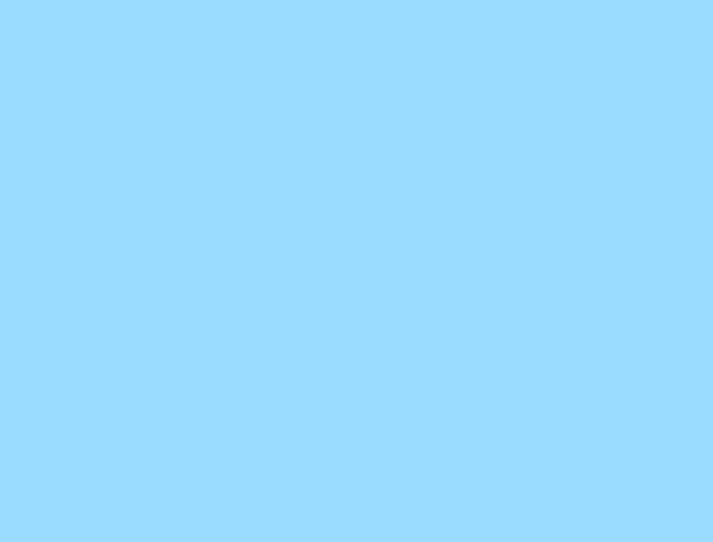
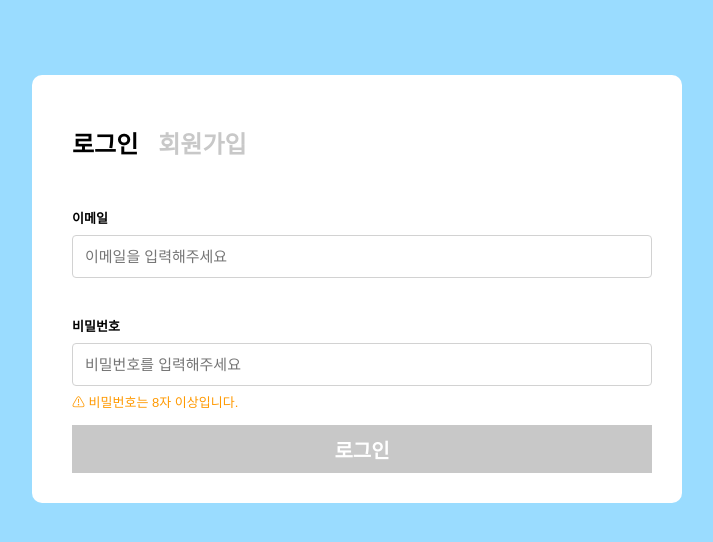
Before and after one commit to ono212/wanted-pre-onboarding-frontend, a React (Create React App) app: page / in a window 1280 px wide. Shown: the top 542 px of the page, without its empty margins (283-996 px from the left). Built offline with nearby package versions, Linux system fonts and the light colour scheme.

Commit message:
Feat: 로그인/회원가입 페이지 UI 및 유효성 검사 구현

```diff
--- a/src/App.tsx
+++ b/src/App.tsx
@@ -1,9 +1,16 @@
 import GlobalStyles from "./assets/globalStyles";
+import { BrowserRouter, Routes, Route } from "react-router-dom";
+import SignInUpPage from "pages/SignInUpPage";
 
 function App() {
   return (
     <>
       <GlobalStyles />
+      <BrowserRouter>
+        <Routes>
+          <Route path="/" element={<SignInUpPage />}></Route>
+        </Routes>
+      </BrowserRouter>
     </>
   );
 }
--- /dev/null
+++ b/src/components/SignInUp/SignInUp.tsx
@@ -0,0 +1,86 @@
+import { useEffect, useState } from "react";
+import {
+  Form,
+  ButtonContainer,
+  FormTypeButton,
+  Label,
+  Input,
+  Text,
+  Button,
+} from "./styles";
+
+const SignInUp = () => {
+  const [formType, setFormType] = useState("로그인");
+  const [values, setValues] = useState({
+    email: "",
+    password: "",
+  });
+  const [disable, setDisable] = useState(true);
+
+  useEffect(() => {
+    setDisable(!(values.email.includes("@") && values.password.length >= 8));
+  }, [values]);
+
+  const handleChange = (e: React.ChangeEvent<HTMLInputElement>) => {
+    setValues({
+      ...values,
+      [e.target.name]: e.target.value,
+    });
+  };
+
+  return (
+    <Form>
+      <ButtonContainer>
+        <FormTypeButton
+          isActive={formType === "로그인"}
+          onClick={(e) => {
+            e.preventDefault();
+            setFormType("로그인");
+          }}
+        >
+          로그인
+        </FormTypeButton>
+        <FormTypeButton
+          isActive={formType === "회원가입"}
+          onClick={(e) => {
+            e.preventDefault();
+            setFormType("회원가입");
+          }}
+        >
+          회원가입
+        </FormTypeButton>
+      </ButtonContainer>
+      <Label htmlFor="email">이메일</Label>
+      <Input
+        name="email"
+        placeholder="이메일을 입력해주세요"
+        type="email"
+        value={values.email}
+        onChange={handleChange}
+        required
+      />
+      <Label htmlFor="password">비밀번호</Label>
+      <Input
+        name="password"
+        placeholder="비밀번호를 입력해주세요"
+        type="password"
+        value={values.password}
+        onChange={handleChange}
+        minLength={8}
+        required
+      />
+      <Text>⚠ 비밀번호는 8자 이상입니다.</Text>
+      <Button
+        disabled={disable}
+        onClick={(e) => {
+          e.preventDefault();
+          // TODO: api 연동
+        }}
+      >
+        {formType}
+      </Button>
+    </Form>
+  );
+};
+
+export default SignInUp;
--- /dev/null
+++ b/src/components/SignInUp/styles.ts
@@ -0,0 +1,69 @@
+import styled from "styled-components";
+
+export const Container = styled.div``;
+export const Form = styled.form`
+  display: flex;
+  flex-direction: column;
+  max-width: 650px;
+  border-radius: 10px;
+  margin: 0 auto;
+  margin-top: 75px;
+  padding: 40px 30px 30px 40px;
+  background-color: white;
+`;
+
+export const Label = styled.label`
+  font-size: 13px;
+  font-weight: 700;
+  margin-top: 32px;
+  margin-bottom: 10px;
+`;
+
+export const Input = styled.input`
+  border: 1px solid #d2d2d2;
+  border-radius: 0.25rem;
+  font-size: 15px;
+  padding: 12px;
+  margin-bottom: 10px;
+`;
+
+export const Button = styled.button`
+  margin-top: 1rem;
+  padding-top: 0.6rem;
+  padding-bottom: 0.6rem;
+  color: white;
+  text-align: center;
+  font-size: 1.25rem;
+  font-weight: 700;
+  cursor: pointer;
+  user-select: none;
+  transition: 0.2s all;
+  background: #4981f8;
+  border: none;
+
+  &:disabled {
+    background: #c8c8c8;
+    cursor: not-allowed;
+  }
+`;
+
+export const ButtonContainer = styled.div`
+  display: flex;
+  padding: 10px 0 20px 0;
+`;
+
+export const FormTypeButton = styled.button<{ isActive: boolean }>`
+  color: ${(props) => (props.isActive ? "black" : "#C8C8C8")};
+  border: none;
+  background: white;
+  cursor: pointer;
+  font-size: 1.5rem;
+  font-weight: 700;
+  margin-right: 20px;
+  padding: 0;
+`;
+
+export const Text = styled.span`
+  font-size: 13px;
+  color: #ff9900;
+`;
--- /dev/null
+++ b/src/pages/SignInUpPage/index.tsx
@@ -0,0 +1,7 @@
+import SignInUp from "components/SignInUp/SignInUp";
+
+const SignInUpPage = () => {
+  return <SignInUp />;
+};
+
+export default SignInUpPage;
```
